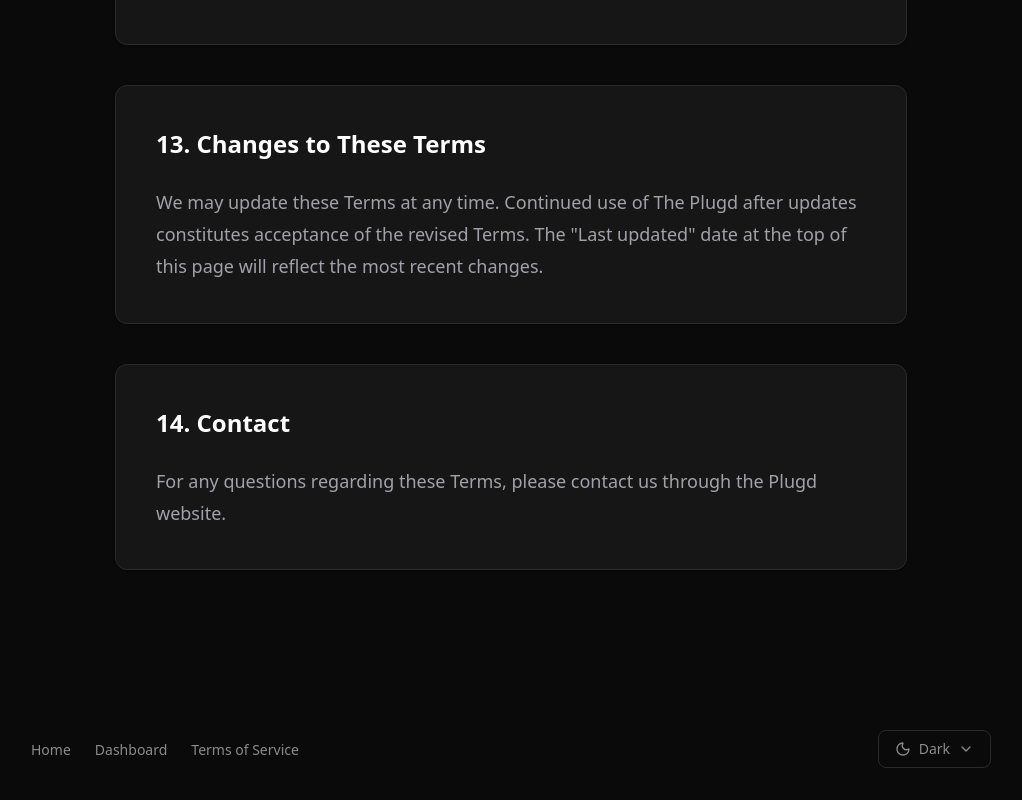
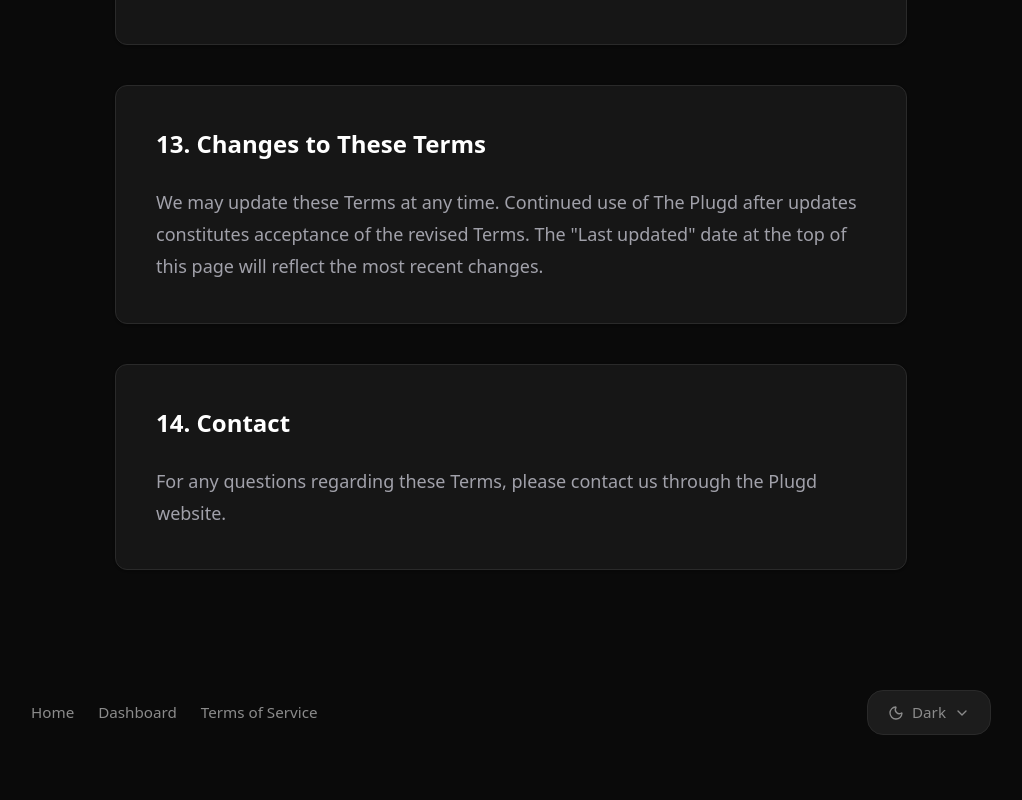
Before and after one commit to Ravishankar802/The-Plugd, a Next.js app: page /terms-of-service in a window 1280 px wide. Shown: the part 4075-4875 px from the top of the page, without its empty margins (129-1151 px from the left). After the commit the page ends 4842 px from the top, so only its background shows below. Built offline with nearby package versions, Linux system fonts and the light colour scheme.

Commit message:
style: update footer links font size, curvy theme button, and reduce ToS gap

```diff
--- a/src/app/terms-of-service/page.tsx
+++ b/src/app/terms-of-service/page.tsx
@@ -31,7 +31,7 @@ export default function TermsOfService() {
         </div>
 
         {/* Content Sections */}
-        <div className="w-full space-y-10 mb-20">
+        <div className="w-full space-y-10 mb-10">
 
           <Section
             title="1. Introduction"
--- a/src/components/Footer.tsx
+++ b/src/components/Footer.tsx
@@ -30,7 +30,7 @@ export default function Footer({ showBorder = true }: FooterProps) {
   return (
     <footer className={`mt-auto py-8 ${showBorder ? "border-t border-border" : ""}`}>
       <div className="flex flex-col md:flex-row items-center justify-between gap-6">
-        <div className="flex items-center gap-6 text-[0.875rem] text-muted">
+        <div className="flex items-center gap-6 text-[0.95rem] text-muted">
           <Link href="/" className="hover:text-foreground transition-colors">Home</Link>
           <Link href="/dashboard" className="hover:text-foreground transition-colors">Dashboard</Link>
           <Link href="/terms-of-service" className="hover:text-foreground transition-colors">Terms of Service</Link>
@@ -41,11 +41,11 @@ export default function Footer({ showBorder = true }: FooterProps) {
             <button
               onClick={() => setIsOpen(!isOpen)}
               suppressHydrationWarning
-              className="flex items-center gap-2 bg-transparent border border-border hover:bg-accent px-4 py-2 rounded-lg text-sm text-muted transition-colors"
+              className="flex items-center gap-2 bg-[#1c1c1c] border border-[#2a2a2a] hover:bg-[#252525] px-5 py-2.5 rounded-2xl text-[0.95rem] text-muted transition-colors"
             >
               <div className="flex items-center gap-2">
                 <Moon className="w-4 h-4" />
-                <span>{theme}</span>
+                <span className="font-medium">{theme}</span>
               </div>
               <ChevronDown className="w-4 h-4" />
             </button>
```
